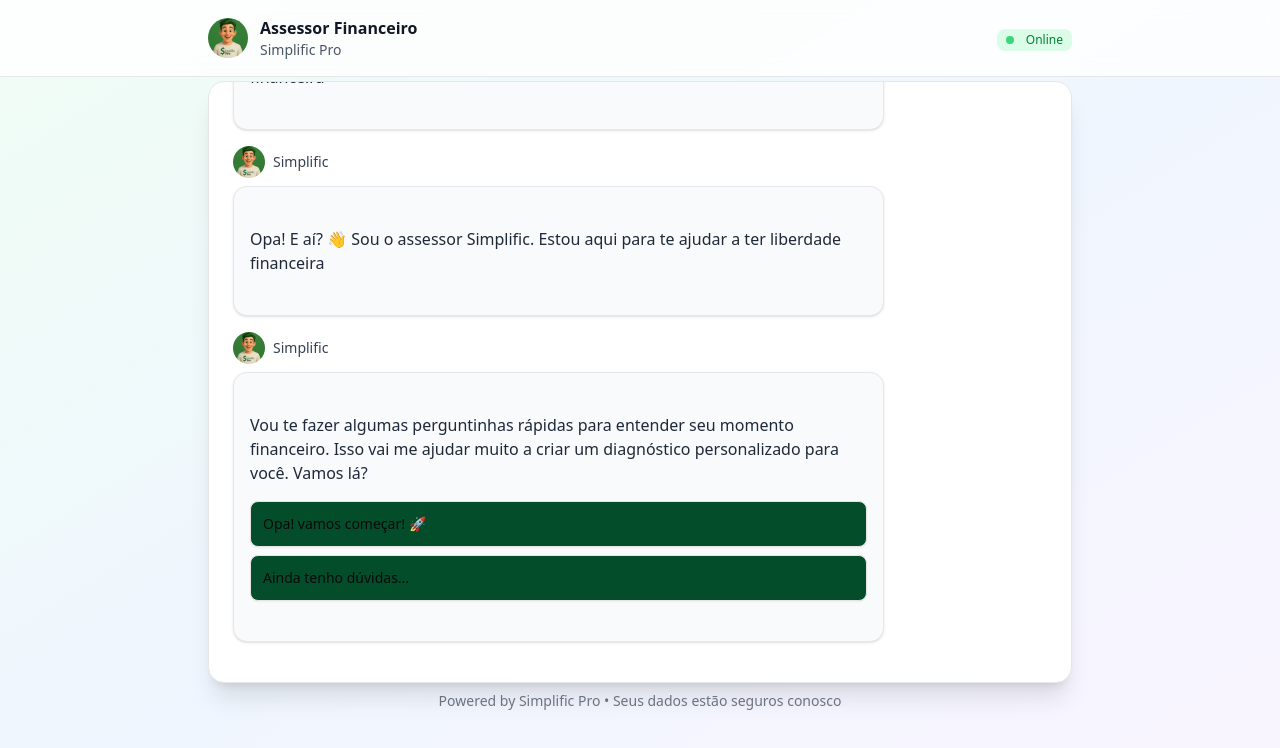
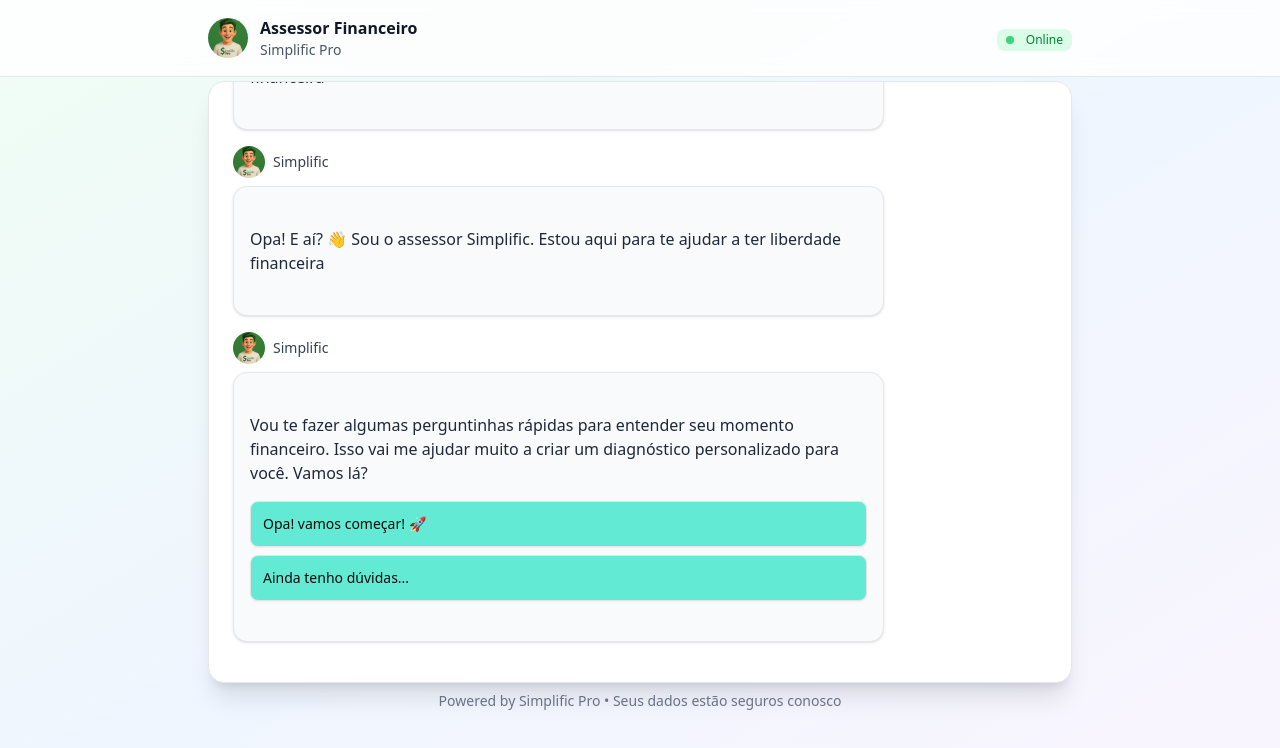
Before and after one commit to Felipegyyn/simplific-funil-chatbot, a React (Vite) app: page / in a window 1280 px wide. Shown: the top 748 px of the page. Built offline with nearby package versions, Linux system fonts and the light colour scheme.

Commit message:
alter de novo

```diff
--- a/src/App.css
+++ b/src/App.css
@@ -43,7 +43,7 @@
 
 :root {
   --radius: 0.625rem;
-  --background: oklch(37.012% 0.08898 155.134);
+  --background: oklch(85.642% 0.1224 180.855);
   --foreground: oklch(0.145 0 0);
   --card: oklch(93.674% 0.00448 181.09);
   --card-foreground: oklch(0.145 0 0);
```
